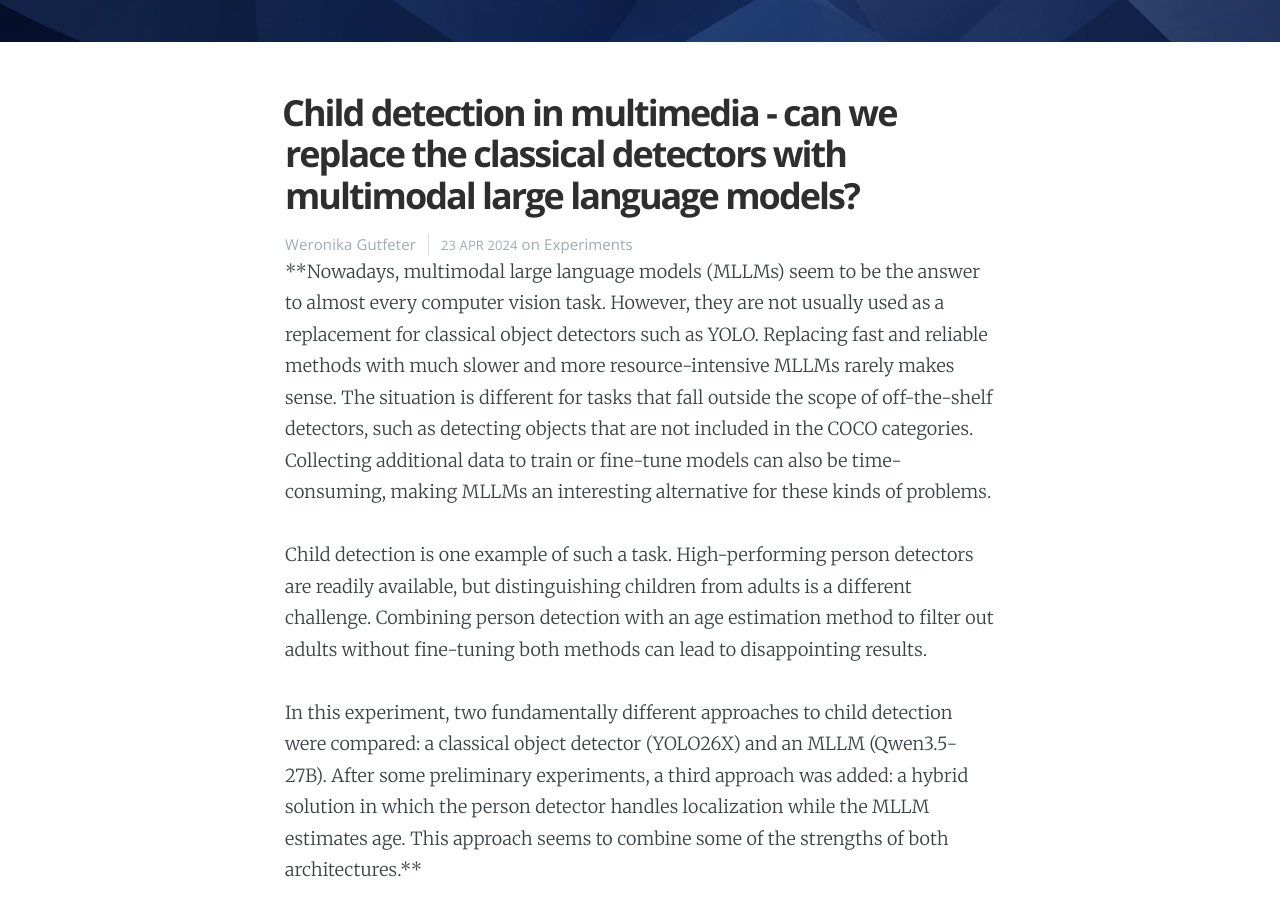
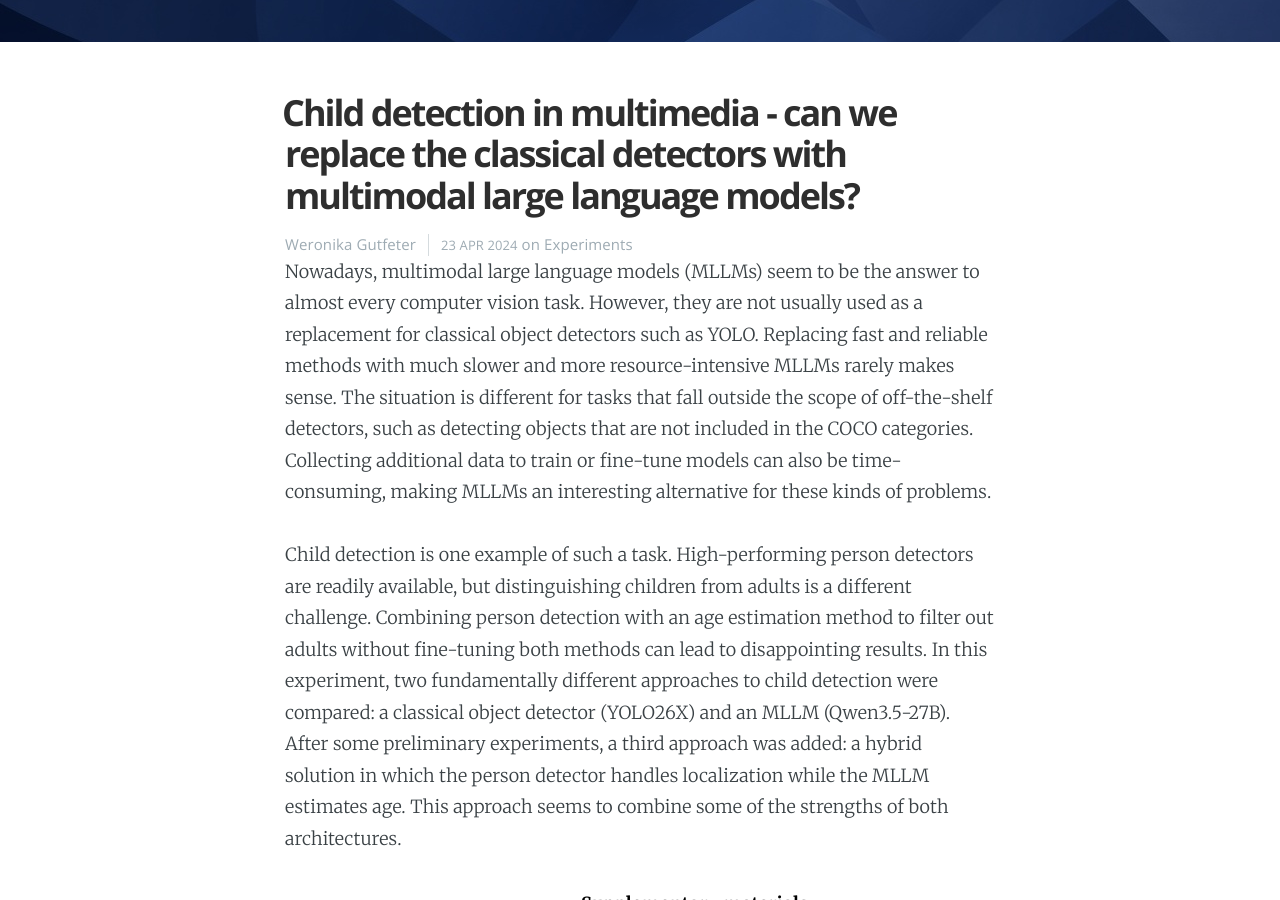
Before and after one commit to weronikagutfeter/weronikagutfeter.github.io, a Jekyll site: the page built from _posts/2026-10-10-llms_vs_detectors.md, in a window 1280 px wide and 900 px high, scrolled down 318 px. Built offline with Jekyll 4.4.1, drawn with Linux system fonts in a browser that asks for light colours; nearby versions of some CDN libraries; part of the change alters nothing that is shown; some of the changed text lies outside the part shown.

```diff
--- a/_posts/2026-10-10-llms_vs_detectors.md
+++ b/_posts/2026-10-10-llms_vs_detectors.md
@@ -10,18 +10,20 @@ author: weronika
 categories: weronika
 ---
 
-**Nowadays, multimodal large language models (MLLMs) seem to be the answer to almost every computer vision task. However, they are not usually used as a replacement for classical object detectors such as YOLO. Replacing fast and reliable methods with much slower and more resource-intensive MLLMs rarely makes sense. The situation is different for tasks that fall outside the scope of off-the-shelf detectors, such as detecting objects that are not included in the COCO categories. Collecting additional data to train or fine-tune models can also be time-consuming, making MLLMs an interesting alternative for these kinds of problems.
+Nowadays, multimodal large language models (MLLMs) seem to be the answer to almost every computer vision task. However, they are not usually used as a replacement for classical object detectors such as YOLO. Replacing fast and reliable methods with much slower and more resource-intensive MLLMs rarely makes sense. The situation is different for tasks that fall outside the scope of off-the-shelf detectors, such as detecting objects that are not included in the COCO categories. Collecting additional data to train or fine-tune models can also be time-consuming, making MLLMs an interesting alternative for these kinds of problems.
 
 Child detection is one example of such a task. High-performing person detectors are readily available, but distinguishing children from adults is a different challenge. Combining person detection with an age estimation method to filter out adults without fine-tuning both methods can lead to disappointing results.
+<!--more-->
+In this experiment, two fundamentally different approaches to child detection were compared: a classical object detector (YOLO26X) and an MLLM (Qwen3.5-27B). After some preliminary experiments, a third approach was added: a hybrid solution in which the person detector handles localization while the MLLM estimates age. This approach seems to combine some of the strengths of both architectures.
 
-In this experiment, two fundamentally different approaches to child detection were compared: a classical object detector (YOLO26X) and an MLLM (Qwen3.5-27B). After some preliminary experiments, a third approach was added: a hybrid solution in which the person detector handles localization while the MLLM estimates age. This approach seems to combine some of the strengths of both architectures.**
 
-<!--more-->
 
 |                |                                                                                  Supplementary materials:                                                                                   |
 |:---------------|:-------------------------------------------------------------------------------------------------------------------------------------------------------------------------------------------:|
 | Link to report | ["Classical Object Detectors vs. MLLMs for Child Detection in Images: A Preliminary Study"](https://github.com/weronikagutfeter/MinorsReport/blob/main/reports/2026_llms_and_detectors.pdf) |
 | Link to codes  |                                 [experiment: llms_and_detectors](https://github.com/weronikagutfeter/MinorsReport/tree/main/experiments/llms_and_detectors)                                 |
+
+### The Parenting Slop Dataset
 
 The story behind this experiment started when I was on maternity leave. I noticed that social platforms started suggesting more movies with children to me (which wasn't surprising). Among them, I got a lot of synthetically generated movies of different animals stealing or attacking babies. The more I clicked on them, the stranger the animals appeared in the clips. My top find was a cassowary escaping with a little kid in its beak (I even needed to check the bird's name, because it's not popular in Poland, where I live). At some point, I started downloading some of the clips, since I thought other people wouldn't believe how strange the content was. As a researcher, and because my last project involved working on NSFW content with children, I decided to add more diverse data to synthetic movies and to create a database for further analysis of children's presence in real and AI-generated videos. However, I’m aware of the bias in the dataset toward clips with animals and children.
 
@@ -31,7 +33,7 @@ I called it the Parenting Slop Dataset and made it available online on the platf
 
 The collection consists of 20 movie clips showing children in various situations. It contains both real and synthetic data. Selected videos show subjects in close-up and from a distance; children may be in groups, occluded, moving, or not looking at the camera, making the data more challenging. All the videos were trimmed to 10 seconds to have a uniform length. They were then sampled at 5 fps and saved as JPG images, resulting in 50 frames per video, for a total of 1000 frames. Keyframes were annotated with rectangular bounding boxes for the **minor** category using LabelMe. The minor category is defined as a child with an apparent age below fourteen years. Adults and other objects in the images are not labeled.
 
-#### Experiment
+### Experiment
 
 
 The main goal of this experiment is to identify all children appearing in the images from the Parenting Slop Dataset.
```
